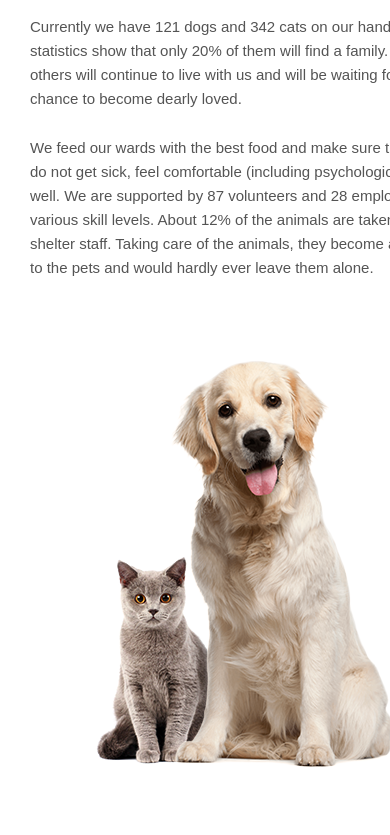
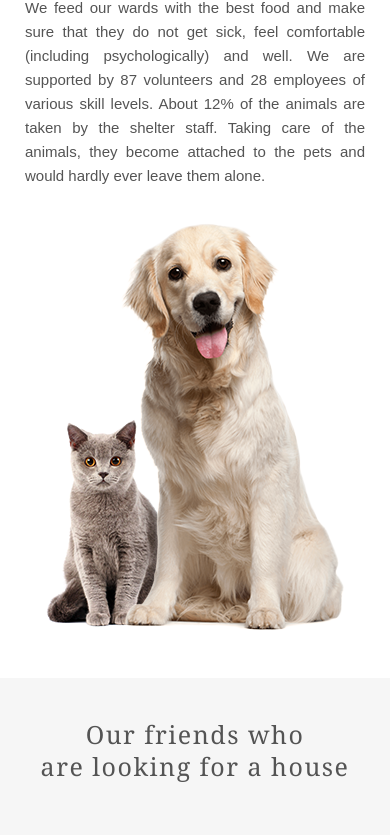
Before and after one commit to Gricyan/JS-FE-2022, a website: page shelter/index.html in a window 390 px wide. Shown: the part 1165-2000 px from the top of the page. Drawn offline with Linux system fonts and the light colour scheme.

Commit message:
feat: add tablet-mobile styles for intro and about sections

```diff
--- a/shelter/index.html
+++ b/shelter/index.html
@@ -167,6 +167,7 @@
     </div>
   </footer>
   <div class="up-btn"></div>
+  <div class="nav-wrapper"></div>
   <script src="./js/script.js"></script>
 </body>
 
--- a/shelter/js/script.js
+++ b/shelter/js/script.js
@@ -26,9 +26,10 @@ function toTopScroll() {
 const hamburger = document.querySelector('.burger')
 const nav = document.querySelector('.navigation')
 const navLinks = document.querySelectorAll('.nav__link')
-
+const navWrapper = document.querySelector('.nav-wrapper')
 
 function toggleMenu() {
+  logo.classList.toggle('nav__link_active')
   hamburger.classList.toggle('nav__link_active')
   nav.classList.toggle('nav__link_active')
   navWrapper.classList.toggle('nav__link_active')
@@ -40,6 +41,7 @@ navLinks.forEach((el) => el.addEventListener('click', closeMenu))
 
 function closeMenu(event) {
   if (event.target.classList.contains('nav__link')) {
+    logo.classList.remove('nav__link_active')
     hamburger.classList.remove('nav__link_active')
     nav.classList.remove('nav__link_active')
     navWrapper.classList.remove('nav__link_active')
--- a/shelter/scss/base/_burger.scss
+++ b/shelter/scss/base/_burger.scss
@@ -3,6 +3,9 @@
   display: none;
   @include media-tablet {
     display: inline-block;
+    position: fixed;
+    top: 41px;
+    right: 53px;
   }
 }
 
--- a/shelter/scss/base/_logo.scss
+++ b/shelter/scss/base/_logo.scss
@@ -1,5 +1,11 @@
 .logo {
   cursor: pointer;
+  // @extend %transition;
+  // &.nav__link_active {
+  //   position: fixed;
+  //   top: 30px;
+  //   left: 5%;
+  // }
 }
 
 .logo__title {
--- /dev/null
+++ b/shelter/scss/base/_menubg.scss
@@ -0,0 +1,24 @@
+.nav-wrapper {
+  display: none;
+  opacity: 0;
+  @extend %transition;
+}
+
+.nav-wrapper.nav__link_active {
+  @include media-tablet {
+    display: block;
+    position: absolute;
+    width: 100%;
+    min-height: 823px;
+    top: 0;
+    background-color: $color-dark-3xl;
+    opacity: 0.6;
+  }
+}
+
+.nav-wrapper.nav__link_active {
+  @include media-mobile-small {
+    display: none;
+    opacity: 0;
+  }
+}
--- a/shelter/scss/components/_about.scss
+++ b/shelter/scss/components/_about.scss
@@ -15,8 +15,15 @@
     align-items: center;
     row-gap: 35px;
   }
+  @include media-tablet {
+    row-gap: 10px;
+  }
   img {
+    width: 100%;
     padding-top: 20px;
+    @include media-tablet {
+      padding-top: 0;
+    }
   }
 }
 
@@ -25,18 +32,39 @@
   @include media-laptop {
     padding: 45px 30px 95px;
   }
+  @include media-tablet {
+    padding: 30px 20px 60px;
+  }
+  @include media-mobile {
+    padding: 16px 10px 40px;
+  }
 }
 
 .about__content {
   color: $color-dark-l;
+  padding: 0 15px;
 }
 
 .about__header {
   width: 370px;
   margin-bottom: 0;
+  @include media-tablet {
+    width: 100%;
+    @include font(2.5rem, 3.2rem);
+    text-align: center;
+  }
 }
 
 .about__text {
-  width: 430px;
-  margin: 23px 0 25px;
+  max-width: 430px;
+  margin: 25px 0;
+  @include media-tablet {
+    text-align: justify;
+  }
 }
+
+.about__image {
+  @include media-mobile {
+    padding: 0 20px;
+  }
+}
--- a/shelter/scss/components/_intro.scss
+++ b/shelter/scss/components/_intro.scss
@@ -11,6 +11,12 @@
   @include wrapper($top: 0, $side: 40, $bottom: 0);
   @include media-laptop {
     padding: 0 30px 0;
+  }
+  @include media-tablet {
+    padding: 0 20px 0;
+  }
+  @include media-mobile {
+    padding: 0 10px 0;
   }
 }
 
@@ -31,18 +37,32 @@
     width: 65%;
     margin: 0 auto;
   }
+  @include media-tablet {
+    width: 100%;
+    padding-top: 15px;
+    text-align: center;
+  }
   .intro__header {
     max-width: 310px;
     color: $color-light-xl;
     text-shadow: 0px 4px 4px rgba(0, 0, 0, 0.25);
     -webkit-text-stroke-width: 1px;
     -webkit-text-stroke-color: rgba(0, 0, 0, 0.25);
+    @include media-tablet {
+      max-width: 70%;
+      margin: 20px auto;
+      @include font(2.5rem, 3.2rem);
+    }
   }
   .intro__text {
     width: 460px;
     margin-bottom: 0;
     padding-top: 4px;
     color: $color-dark-s;
+    @include media-tablet {
+      width: 100%;
+      padding-top: 22px;
+    }
   }
   .intro__button {
     margin-top: 42px;
@@ -77,5 +97,8 @@
       margin-left: auto;
       display: block;
     }
+    @include media-tablet {
+      max-width: 88%;
+    }
   }
 }
--- a/shelter/scss/components/_navigation.scss
+++ b/shelter/scss/components/_navigation.scss
@@ -1,7 +1,7 @@
 .navigation {
   @extend %transition;
   @include media-tablet {
-    position: absolute;
+    position: fixed;
     width: calc(100% - 20px);
     min-width: 320px;
     min-height: 823px;
@@ -10,6 +10,7 @@
     padding-top: 250px;
     background-color: $color-dark-3xl;
     transform: translateX(1000px);
+    z-index: 1;
     &.nav__link_active {
       transform: translateX(0);
     }
--- a/shelter/scss/components/_pets.scss
+++ b/shelter/scss/components/_pets.scss
@@ -8,11 +8,19 @@
   @include media-laptop {
     padding: 45px 30px 40px;
   }
+  @include media-tablet {
+    padding: 15px 15px 30px;
+  }
 }
 
 .pets__header {
   text-align: center;
   color: $color-dark-l;
+  @include media-tablet {
+    width: 100%;
+    @include font(2.5rem, 3.2rem);
+    text-align: center;
+  }
 }
 
 .pets__slider {
--- a/shelter/scss/layouts/_header.scss
+++ b/shelter/scss/layouts/_header.scss
@@ -9,7 +9,7 @@
   @include flex-box();
   @include media-tablet {
     width: 100%;
-    z-index: 1;
+    z-index: 2;
   }
 }
 
@@ -17,6 +17,12 @@
   @include wrapper();
   @include media-laptop {
     padding: 30px 30px 25px;
+  }
+  @include media-mobile {
+    padding: 30px 20px 25px;
+  }
+  @include media-mobile-small {
+    padding: 30px 10px 25px;
   }
 }
 
--- a/shelter/scss/style.scss
+++ b/shelter/scss/style.scss
@@ -18,6 +18,7 @@
 @import "base/paginator";
 @import "base/typography";
 @import "base/up-btn";
+@import "base/menubg";
 
 /* Components */
 
```
Also changed, not shown: shelter/scss/style.css, 1 other file.
